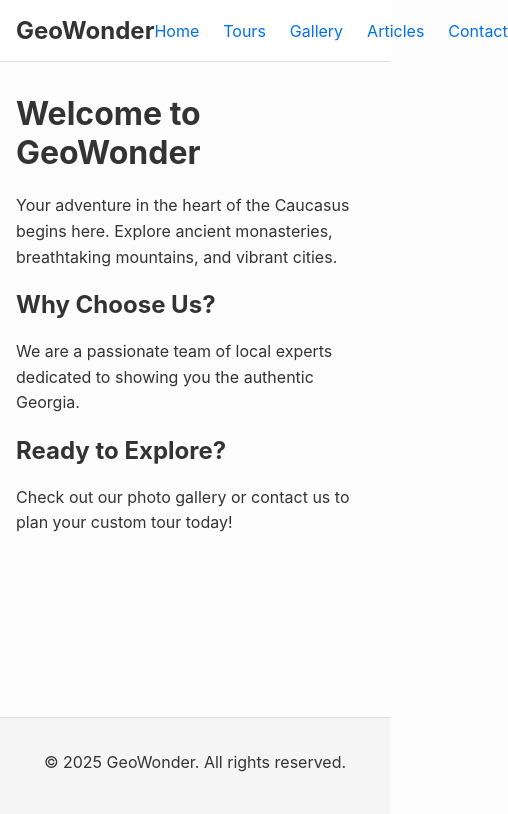
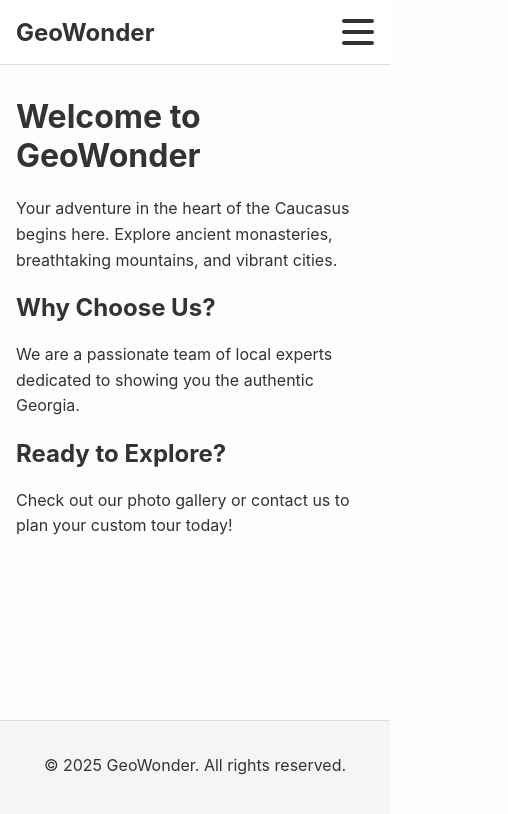
Before and after one commit to nikatopu/GeoWonder, a Next.js app: page / in a window 390 px wide. Shown: the top 814 px of the page, 508 px wide, since content can reach past the window. Built offline with nearby package versions, Linux system fonts and the light colour scheme.

Commit message:
Feat/ Added responsive side for the header

```diff
--- a/components/organisms/Header/Header.module.scss
+++ b/components/organisms/Header/Header.module.scss
@@ -0,0 +1,119 @@
+.closeButton {
+  position: absolute;
+  top: 1.5rem;
+  right: 1.5rem;
+  background: transparent;
+  border: none;
+  font-size: 2rem;
+  color: #333;
+  cursor: pointer;
+  z-index: 1001; // Ensure it's on top of the menu content
+}
+
+.header {
+  padding: 1rem;
+  background-color: #fff;
+  border-bottom: 1px solid #ddd;
+  display: flex;
+  justify-content: space-between;
+  align-items: center;
+  position: relative; /* Needed for z-index to work with the menu */
+  z-index: 100;
+}
+
+.logo {
+  font-size: 1.5rem;
+  font-weight: bold;
+  text-decoration: none;
+  color: #333;
+  z-index: 1001; /* Ensure logo is above the mobile menu if it slides under */
+}
+
+/* Desktop Navigation: Visible on screens wider than 768px */
+.desktopNav {
+  display: none; // Hidden by default
+  gap: 1.5rem;
+
+  @media (min-width: 768px) {
+    display: flex; // Becomes visible on desktop
+  }
+
+  a {
+    color: #333;
+    text-decoration: none;
+    transition: color 0.2s;
+    &:hover {
+      color: #0070f3;
+    }
+  }
+}
+
+/* Burger Menu Button: Visible on screens smaller than 768px */
+.burgerButton {
+  display: flex;
+  flex-direction: column;
+  justify-content: space-around;
+  width: 2rem;
+  height: 2rem;
+  background: transparent;
+  border: none;
+  cursor: pointer;
+  padding: 0;
+  z-index: 1001; // Keep it above the overlay
+
+  &:focus {
+    outline: none;
+  }
+
+  @media (min-width: 768px) {
+    display: none; // Hidden on desktop
+  }
+
+  /* The lines of the burger */
+  div {
+    width: 2rem;
+    height: 0.25rem;
+    background: #333;
+    border-radius: 10px;
+    transition: all 0.3s linear;
+    position: relative;
+    transform-origin: 1px;
+  }
+}
+
+/* Mobile Menu Overlay: The full-screen menu */
+.mobileMenu {
+  position: fixed;
+  top: 0;
+  left: 0;
+  width: 100vw;
+  height: 100vh;
+  background: rgba(255, 255, 255, 0.98);
+  -webkit-backdrop-filter: blur(5px);
+  backdrop-filter: blur(5px);
+  z-index: 1000;
+  display: flex;
+  flex-direction: column;
+  justify-content: center;
+  align-items: center;
+}
+
+/* Navigation links inside the mobile menu */
+.mobileNav {
+  display: flex;
+  flex-direction: column;
+  align-items: center;
+  gap: 2rem;
+  text-align: center;
+
+  a {
+    font-size: 1.5rem;
+    font-weight: bold;
+    color: #333;
+    text-decoration: none;
+    transition: color 0.2s;
+    &:hover {
+      color: #0070f3;
+    }
+  }
+}
--- a/components/organisms/Header/index.tsx
+++ b/components/organisms/Header/index.tsx
@@ -1,40 +1,91 @@
+"use client";
+
 import Link from "next/link";
-import React from "react";
+import React, { useState, useEffect } from "react";
+import styles from "./Header.module.scss";
+import { FontAwesomeIcon } from "@fortawesome/react-fontawesome"; // Make sure this is imported
+import { faXmark } from "@fortawesome/free-solid-svg-icons"; // Import the 'X' icon
 
-const headerStyles: React.CSSProperties = {
-  padding: "1rem",
-  backgroundColor: "#fff",
-  borderBottom: "1px solid #ddd",
-  display: "flex",
-  justifyContent: "space-between",
-  alignItems: "center",
+const navLinks = [
+  { href: "/", label: "Home" },
+  { href: "/tours", label: "Tours" },
+  { href: "/gallery", label: "Gallery" },
+  { href: "/articles", label: "Articles" },
+  { href: "/contact", label: "Contact" },
+];
+
+export default function Header() {
+  const [isMenuOpen, setIsMenuOpen] = useState(false);
+
+  useEffect(() => {
+    if (isMenuOpen) {
+      document.body.style.overflow = "hidden";
+    } else {
+      document.body.style.overflow = "auto";
+    }
+    return () => {
+      document.body.style.overflow = "auto";
+    };
+  }, [isMenuOpen]);
+
+  const toggleMenu = () => {
+    setIsMenuOpen(!isMenuOpen);
   };
 
-const navStyles: React.CSSProperties = {
-  display: "flex",
-  gap: "1.5rem",
+  const closeMenu = () => {
+    setIsMenuOpen(false);
   };
 
-const logoStyles: React.CSSProperties = {
-  fontSize: "1.5rem",
-  fontWeight: "bold",
-  textDecoration: "none",
-  color: "#333",
-};
-
-export default function Header() {
   return (
-    <header style={headerStyles}>
-      <Link href="/" style={logoStyles}>
+    <>
+      <header className={styles.header}>
+        <Link href="/" className={styles.logo} onClick={closeMenu}>
           GeoWonder
         </Link>
-      <nav style={navStyles}>
-        <Link href="/">Home</Link>
-        <Link href="/tours">Tours</Link>
-        <Link href="/gallery">Gallery</Link>
-        <Link href="/articles">Articles</Link>
-        <Link href="/contact">Contact</Link>
+
+        {/* Desktop Navigation */}
+        <nav className={styles.desktopNav}>
+          {navLinks.map((link) => (
+            <Link key={link.href} href={link.href}>
+              {link.label}
+            </Link>
+          ))}
         </nav>
+
+        {/* Burger Button for Mobile */}
+        <button
+          className={styles.burgerButton}
+          onClick={toggleMenu}
+          aria-label="Toggle menu"
+        >
+          <div />
+          <div />
+          <div />
+        </button>
       </header>
+
+      {/* Mobile Menu Overlay */}
+      {isMenuOpen && (
+        <div className={styles.mobileMenu}>
+          {/* --- THIS IS THE NEW BUTTON --- */}
+          <button
+            className={styles.closeButton}
+            onClick={closeMenu} // Reuses the existing closeMenu function
+            aria-label="Close menu"
+          >
+            <FontAwesomeIcon icon={faXmark} />
+          </button>
+          {/* ----------------------------- */}
+
+          <nav className={styles.mobileNav}>
+            {navLinks.map((link) => (
+              <Link key={link.href} href={link.href} onClick={closeMenu}>
+                {link.label}
+              </Link>
+            ))}
+          </nav>
+        </div>
+      )}
+    </>
   );
-};
+}
```
Lines whose indentation alone changed are shown as unchanged.
